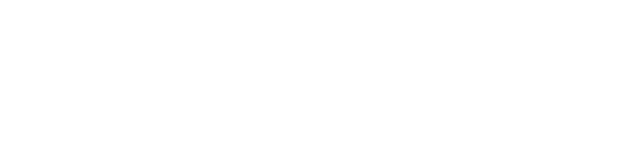
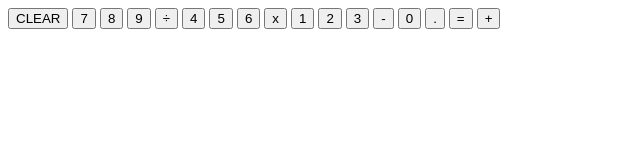
Before and after one commit to furnapso/calculator, a plain HTML site: page index.html in a window 1280 px wide. Shown: the whole page, without its empty margins (0-640 px from the left). Drawn offline with Linux system fonts and the light colour scheme.

Commit message:
Basic HTML for calculator

```diff
--- a/index.html
+++ b/index.html
@@ -6,6 +6,29 @@
     <title>Calculator</title>
 </head>
 <body>
-
+    <main id="main">
+        <div id="calculator">
+            <div id="screen"></div>
+            <div id="buttons">
+                <button id="clear" class="clear">CLEAR</button>
+                <button id="7" class="number">7</button>
+                <button id="8" class="number">8</button>
+                <button id="9" class="number">9</button>
+                <button id="divide" class="operator">÷</button>
+                <button id="4" class="number">4</button>
+                <button id="5" class="number">5</button>
+                <button id="6" class="number">6</button>
+                <button id="multiply" class="operator">x</button>
+                <button id="1" class="number">1</button>
+                <button id="2" class="number">2</button>
+                <button id="3" class="number">3</button>
+                <button id="minus" class="operator">-</button>
+                <button id="0" class="number">0</button>
+                <button id="decimal" class="number">.</button>
+                <button id="equals" class="equals">=</button>
+                <button id="plus" class="operator">+</button>
+            </div>
+        </div>
+    </main>
 </body>
 </html>
```
